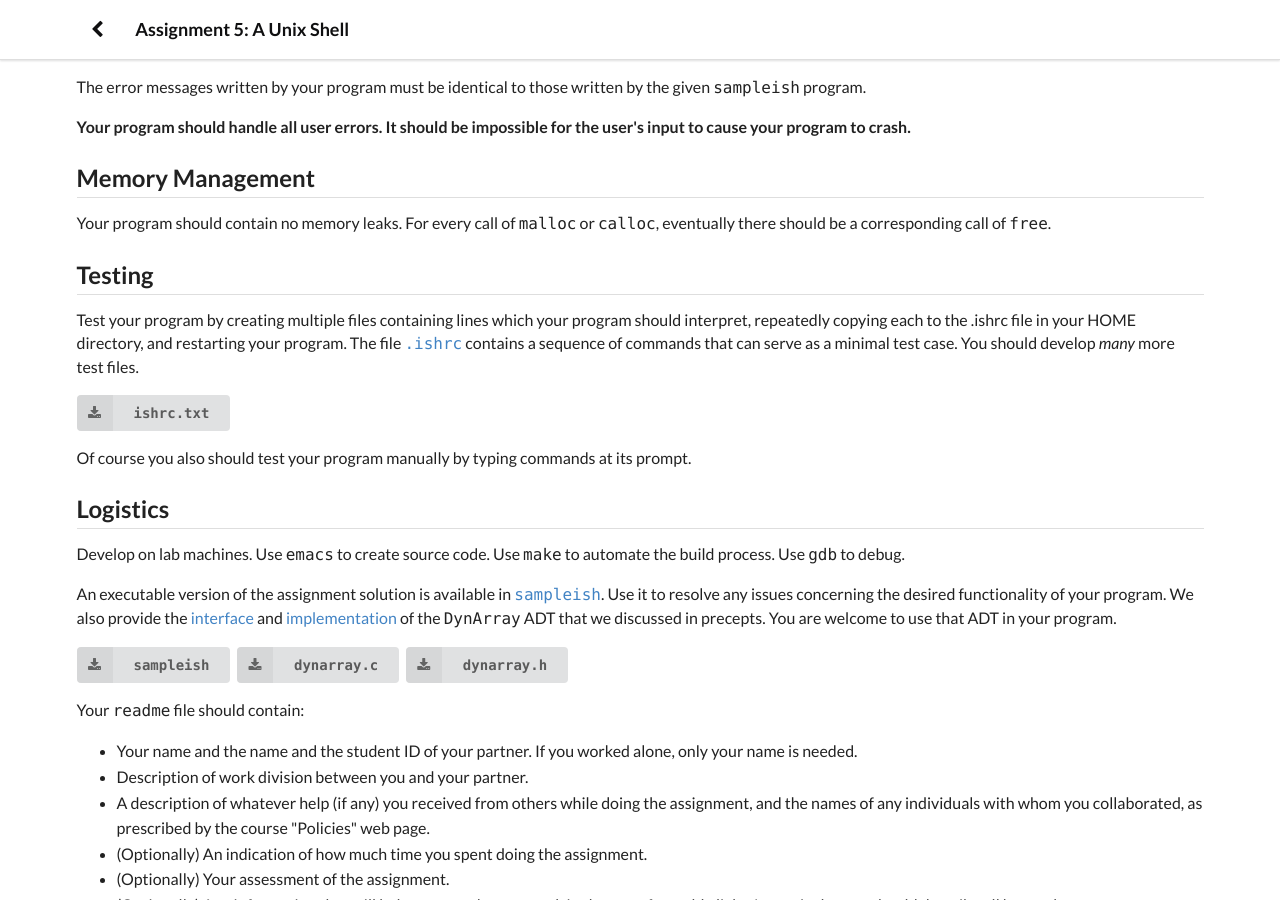
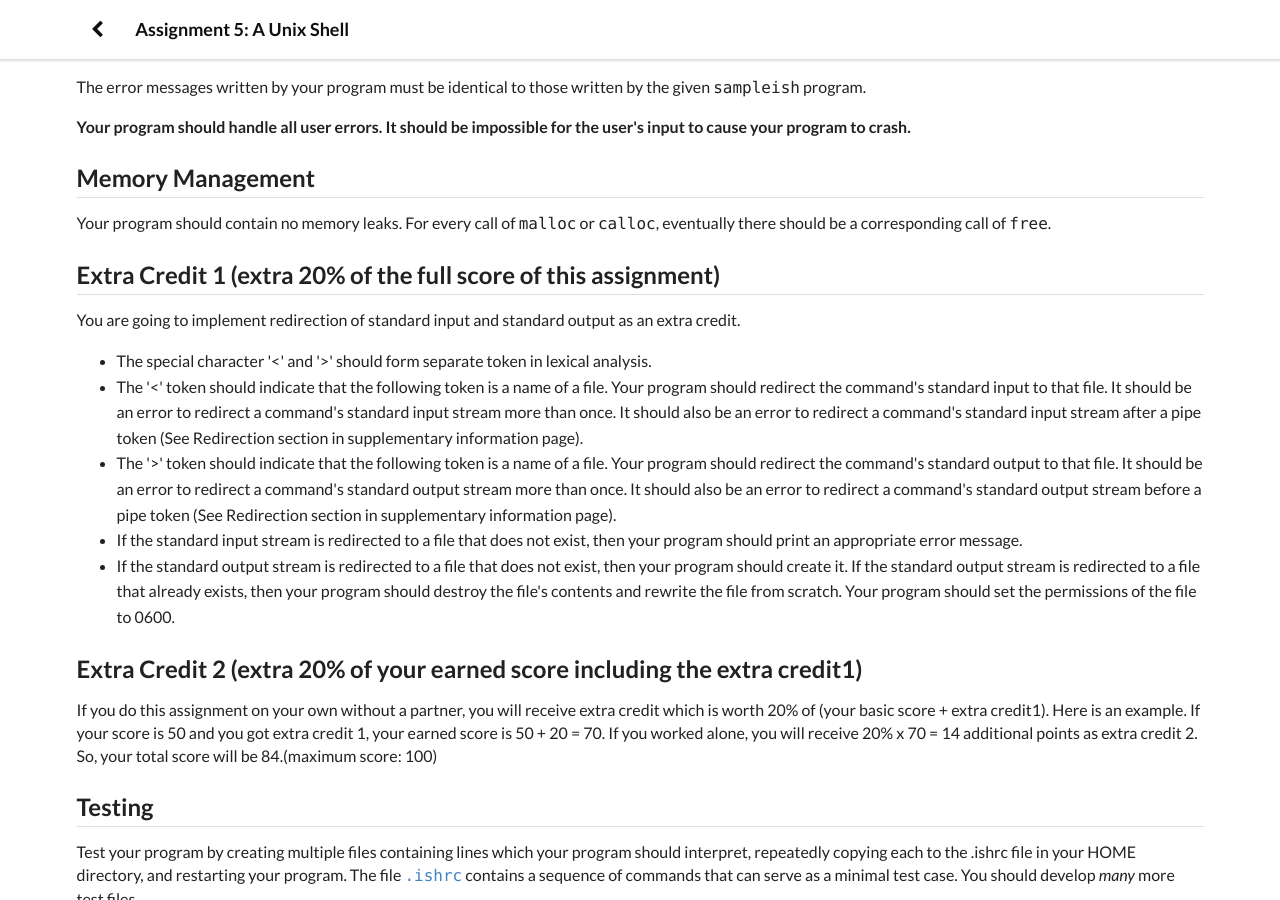
Before and after one commit to ee209-2020-fall/ee209-2020-fall, a Jekyll site: the page assignment/assignment5/assignment5.html, which Jekyll copies as it is, in a window 1280 px wide and 900 px high, scrolled down 3205 px. Built offline with Jekyll 4.4.1, drawn with Linux system fonts in a browser that asks for light colours.

Commit message:
assingment 5 extra credit

```diff
--- a/assignment/assignment5/assignment5.html
+++ b/assignment/assignment5/assignment5.html
@@ -223,7 +223,7 @@
 
     <p>Your program should contain no memory leaks. For every call of <code>malloc</code> or <code>calloc</code>, eventually there should be a corresponding call of <code>free</code>.</p>
 
-    <!--h2 class="ui dividing header">Extra Credit 1 (extra 20% of the full score of this assignment)</h2>
+    <h2 class="ui dividing header">Extra Credit 1 (extra 20% of the full score of this assignment)</h2>
     <p>You are going to implement redirection of standard input and standard output as an extra credit.</p>
     <ul>
         <li>The special character '&lt;' and '&gt;' should form separate token in lexical analysis.</li>
@@ -236,7 +236,7 @@
 
     <h2>Extra Credit 2 (extra 20% of your earned score including the extra credit1) </h2>
 
-    <p> If you do this assignment on your own without a partner, you will receive extra credit which is worth 20% of (your basic score + extra credit1). Here is an example. If your score is 50 and you got extra credit 1, your earned score is 50 + 20 = 70.  If you worked alone, you will receive 20% x 70 = 14 additional points as extra credit 2. So, your total score will be 84.(maximum score: 100) </p-->
+    <p> If you do this assignment on your own without a partner, you will receive extra credit which is worth 20% of (your basic score + extra credit1). Here is an example. If your score is 50 and you got extra credit 1, your earned score is 50 + 20 = 70.  If you worked alone, you will receive 20% x 70 = 14 additional points as extra credit 2. So, your total score will be 84.(maximum score: 100) </p>
 
     <h2 class="ui dividing header">Testing</h2>
 
```
